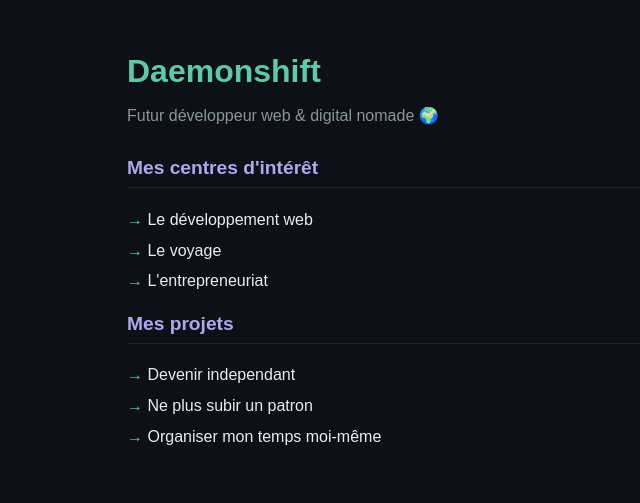
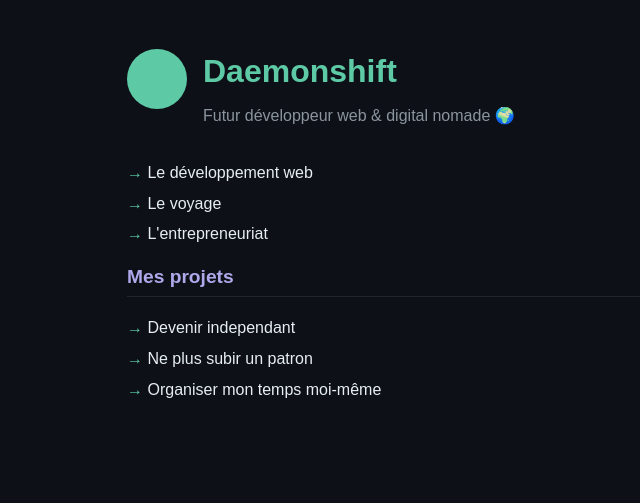
Before and after one commit to daemonshift/parcours-dev, a plain HTML site: page phase-1-html-css/01-page-profil/index.html in a window 1280 px wide. Shown: the whole page, without its empty margins (213-853 px from the left). Drawn offline with Linux system fonts and the light colour scheme.

Commit message:
feat: layout flexbox carte profil

```diff
--- a/phase-1-html-css/01-page-profil/index.html
+++ b/phase-1-html-css/01-page-profil/index.html
@@ -7,10 +7,13 @@
     <link rel="stylesheet" href="style.css">
   </head>
   <body>
+    <div class="profil">
+  <div class="avatar"></div>
+  <div>
     <h1>Daemonshift</h1>
     <p>Futur développeur web & digital nomade 🌍</p>
-
-    <h2>Mes centres d'intérêt</h2>
+  </div>
+</div>
     <ul>
       <li>Le développement web</li>
       <li>Le voyage</li>
--- a/phase-1-html-css/01-page-profil/style.css
+++ b/phase-1-html-css/01-page-profil/style.css
@@ -18,7 +18,7 @@ h1 {
 /* Sous-titre */
 p {
   color: #8b949e;
-  margin-bottom: 2rem;
+  margin-bottom: 0;
 }
 
 /* Titres de section */
@@ -45,3 +45,22 @@ li::before {
   content: "→ ";
   color: #5DCAA5;
 }
+/* Carte de profil */
+.profil {
+  display: flex;
+  align-items: center;
+  gap: 1rem;
+  margin-bottom: 2rem;
+}
+
+.avatar {
+  width: 60px;
+  height: 60px;
+  border-radius: 50%;
+  background-color: #5DCAA5;
+  display: flex;
+  align-items: center;
+  justify-content: center;
+  font-size: 1.5rem;
+  flex-shrink: 0;
+}
```
